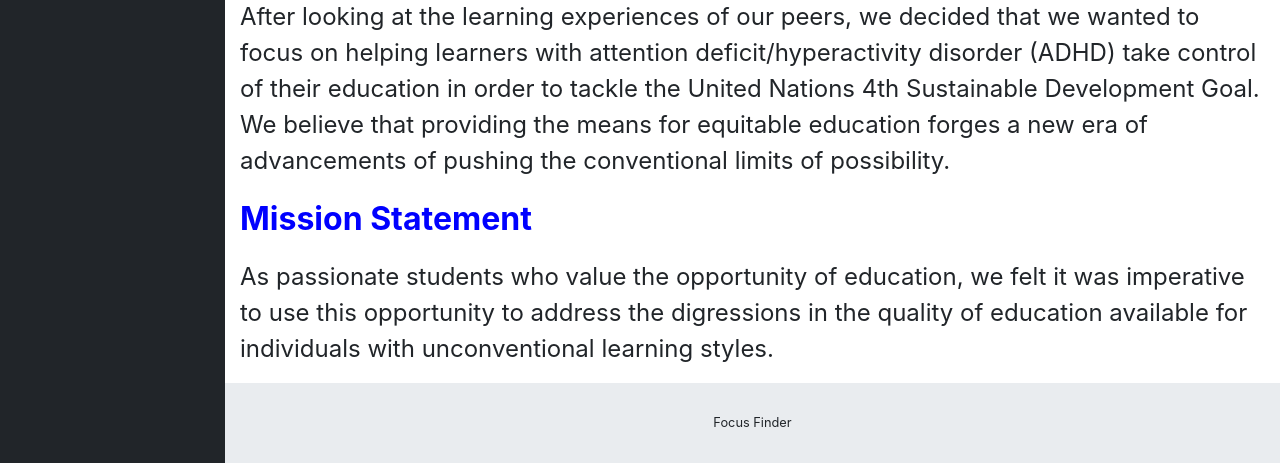
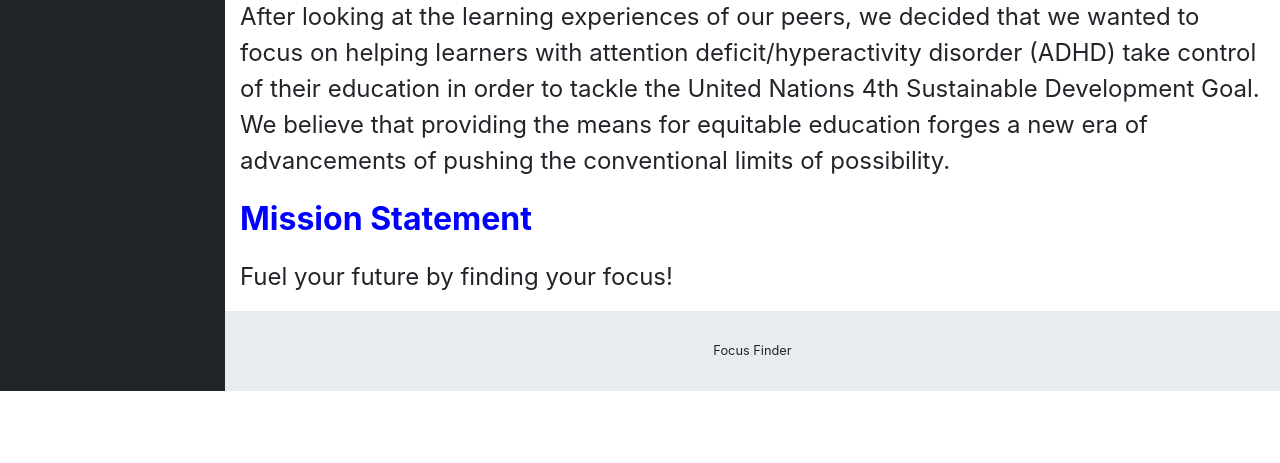
Before and after one commit to kanzash/YorkUHacks_2018, a plain HTML site: page about.html in a window 1280 px wide. Shown: the part 520-983 px from the top of the page. After the commit the page ends 911 px from the top, so only its background shows below. Drawn offline with Linux system fonts and the light colour scheme.

Commit message:
Changing mission statement

```diff
--- a/about.html
+++ b/about.html
@@ -129,7 +129,7 @@
           <p></p>
           <p></p>
           <p><font size = "6" color="blue"><strong>Mission Statement</strong></font></p>
-          <p><font size = "5"> As passionate students who value the opportunity of education, we felt it was imperative to use this opportunity to address the digressions in the quality of education available for individuals with unconventional learning styles. </font></p>
+          <p><font size = "5"> Fuel your future by finding your focus!</font></p>
 
         </div>
         <!-- /.container-fluid -->
```
